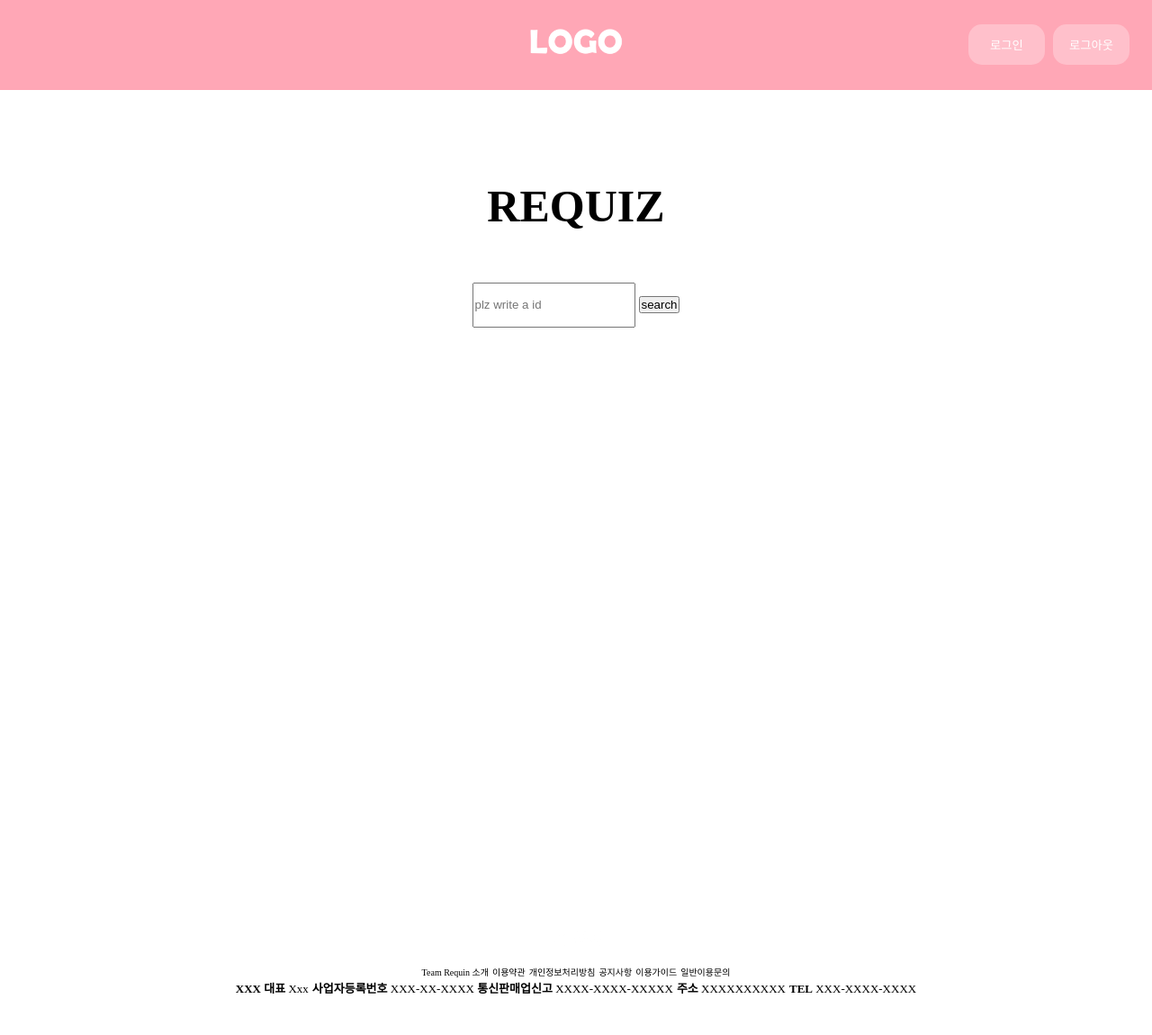
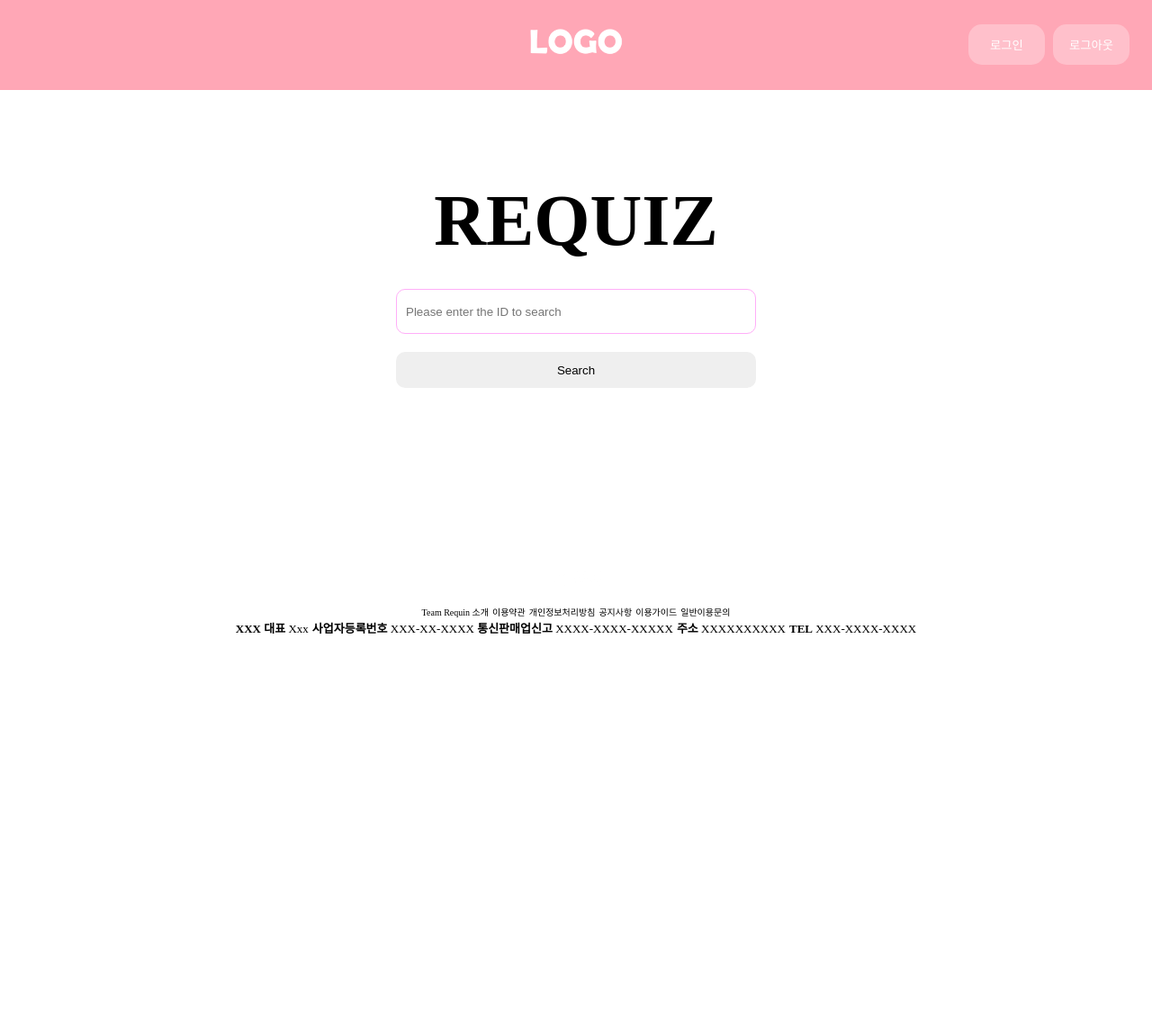
Before and after one commit to team-requin/ReQuiz_Front, a PHP site: page / in a window 1280 px wide. Shown: the whole page at 90% size. After the commit the page ends 704 px from the top, so only its background shows below. Run offline with PHP 8.4, Linux system fonts and the light colour scheme; some web fonts are replaced.

Commit message:
FIX index.php, CSS

```diff
--- a/css/main.css
+++ b/css/main.css
@@ -51,17 +51,17 @@
 /*!main*/
 
 #main {
-    height: 100vh;
+    height: 50vh;
     padding-top: 100px;
 }
 #main > div {
     text-align: center;
-    height: 20vh;
+    height: auto;
     margin: 0 auto;
     width: 500px;
 }
 #title {
-    font-size: 50px;
+    font-size: 80px;
     font-weight: bold;
     margin-bottom: 30px;
 }
@@ -69,10 +69,26 @@
     height: 100px;
     line-height: 100px;
 }
+#main > div > div > * {
+    display: block;
+    margin: 20px auto;
+}
 #user_id {
+    padding: 0 10px;
+    width: 400px;
     height: 50px;
+    border: 1px solid #ffaef8;
+    border-radius: 10px;
+    outline: none;
 }
-
+#user_search {
+    border: 0;
+    border-radius: 10px;
+    outline: none;
+    cursor: pointer;
+    width: 400px;
+    height: 40px;
+}
 
 /*!login*/
 
--- a/index.php
+++ b/index.php
@@ -5,8 +5,8 @@ include("header.php");
     <div>
         <p id="title">REQUIZ</p>
         <div>
-            <input placeholder="plz write a id" type="text" id="user_id"/>
-            <button type="button" id="search">search</button>
+            <input placeholder="Please enter the ID to search" type="text" id="user_id"/>
+            <button type="button" id="user_search">Search</button>
         </div>
     </div>
 </div>
```
